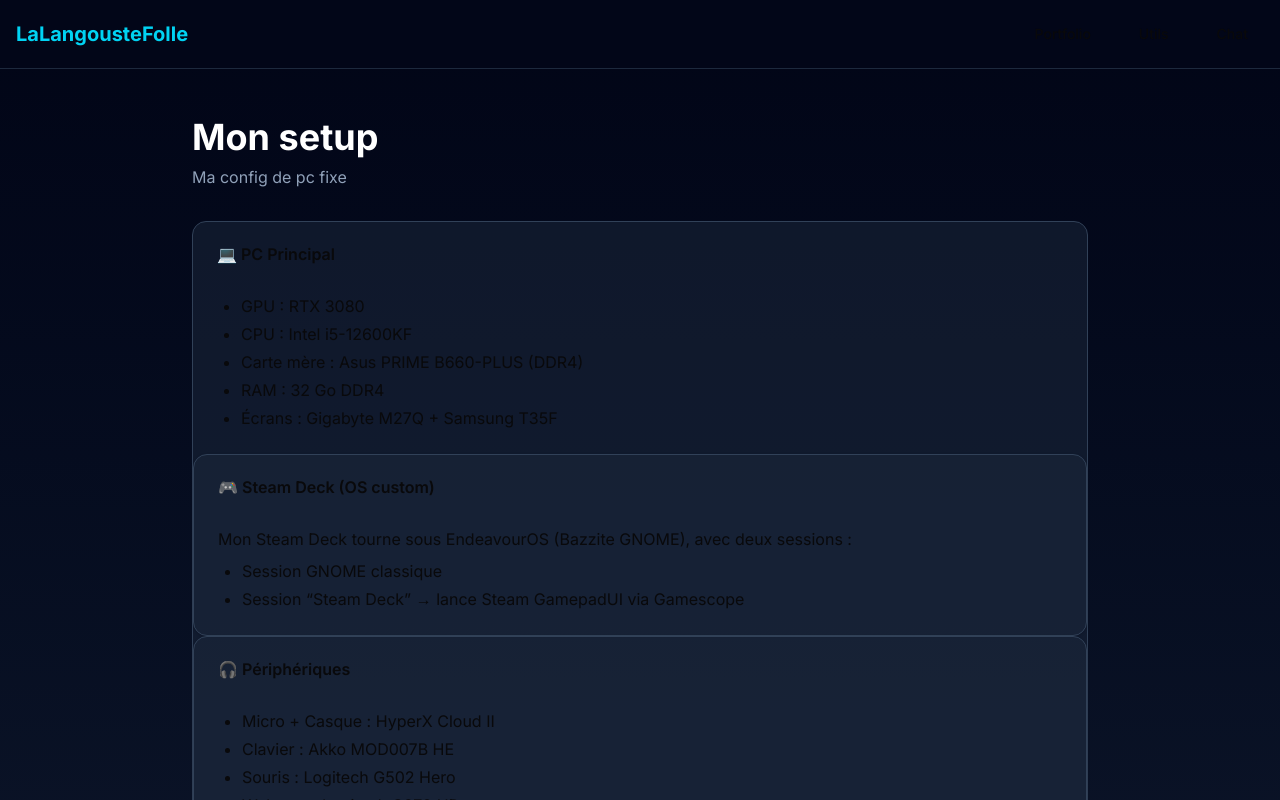
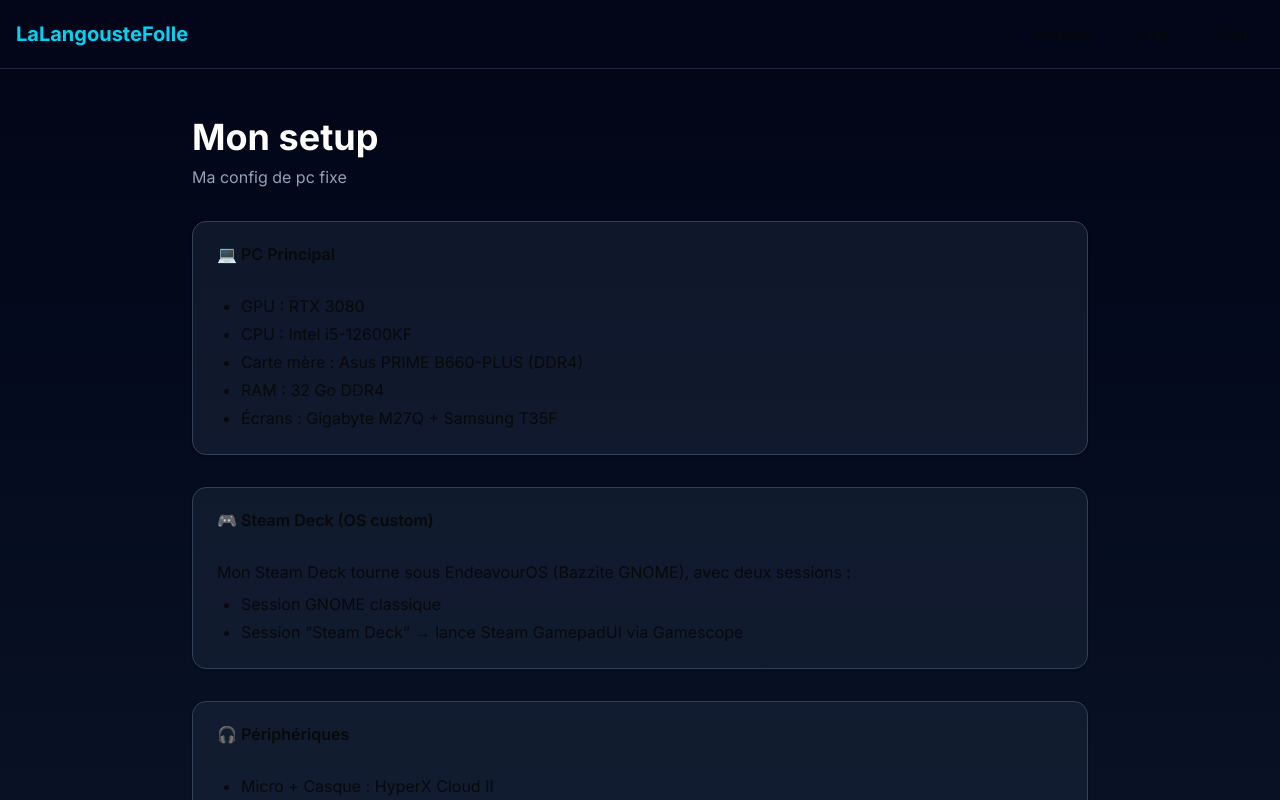
Before and after one commit to LaLangousteFolle/project-website, a Next.js app: page /setup in a window 1280 px wide. Shown: the top 800 px of the page. Built offline with nearby package versions, Linux system fonts and the light colour scheme.

Commit message:
Flatten setup cards wrapper and apply styles

```diff
--- a/app/setup/page.tsx
+++ b/app/setup/page.tsx
@@ -11,8 +11,7 @@
           </div>
 
           {/* PC */}
-          <div className="bg-slate-800/50 border border-slate-700 rounded-xl">
-            <Card className="bg-transparent border-none shadow-none">
+          <Card className="bg-slate-800/50 border-slate-700">
             <CardHeader>
               <CardTitle>💻 PC Principal</CardTitle>
             </CardHeader>
@@ -72,15 +71,12 @@
                   Jeux : Hunt Showdown, Overwatch, Dead by daylight ect...
                 </li>
                 <li>Musique : LoFi / OST</li>
-                  <li>
-                    Projets : Loups-Garous Web + backend IA et ce site web
-                  </li>
+                <li>Projets : Loups-Garous Web + backend IA et ce site web</li>
               </ul>
             </CardContent>
           </Card>
         </div>
       </div>
     </div>
-    </div>
   );
 }
```
Lines whose indentation alone changed are shown as unchanged.
